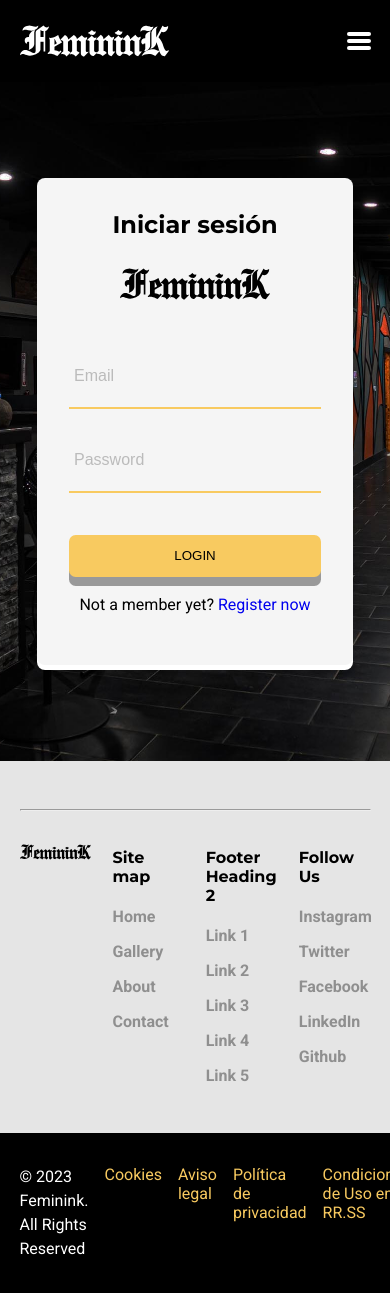
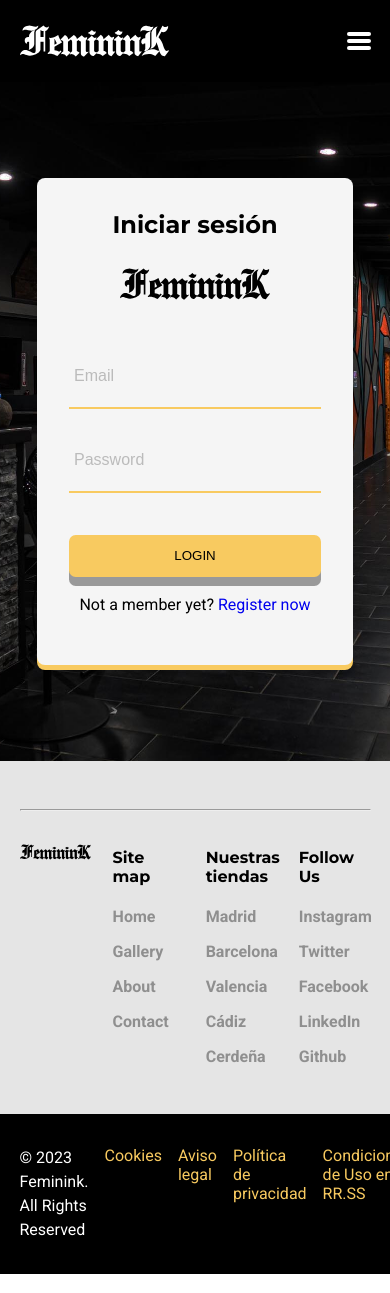
Before and after one commit to Feminink/Feminink, a React (Create React App) app: page /login in a window 390 px wide. Shown: the top 1293 px of the page. Built offline with nearby package versions, Linux system fonts and the light colour scheme.

Commit message:
Cambios responsive

```diff
--- a/src/components/ContactComponent/ContactComponent.scss
+++ b/src/components/ContactComponent/ContactComponent.scss
@@ -15,7 +15,7 @@
   width: 90%;
   max-width: 500px;
   padding: 2em;
-  box-shadow: 0px 5px 0px white;
+  box-shadow: 0px 5px 0px #f8ca60;
   text-align: center;
   border-radius: .5em;
 
--- a/src/components/NavigationComponent/NavigationComponent.scss
+++ b/src/components/NavigationComponent/NavigationComponent.scss
@@ -28,7 +28,6 @@
         position: absolute;
         top: 0;
         left: 0;
-        width: 40%;
         background-color: whitesmoke;
         transform: translateX(-100%);
         transition: transform 0.5s ease-out;
@@ -90,4 +89,51 @@ body.menu-open {
     }
 }
 
+/* Extra small devices (phones, 600px and down) */
+@media only screen and (max-width: 600px) {
+
+  .header {
+
+    &__main-nav {
+      width: 70%;
+    }
+  }
+}
+
+/* Small devices (portrait tablets and large phones, 600px and up) */
+@media only screen and (min-width: 600px) {
+
+  .header {
+
+    &__main-nav {
+      width: 60%;
+    }
+  }
+}
+
+/* Medium devices (landscape tablets, 768px and up) */
+@media only screen and (min-width: 768px) {
+
+  .header {
+
+    &__main-nav {
+      width: 50%;
+    }
+  }
+}
+
+/* Large devices (laptops/desktops, 992px and up) */
+@media only screen and (min-width: 992px) {}
+
+/* Extra large devices (large laptops and desktops, 1200px and up) */
+@media only screen and (min-width: 1200px) {
+
+  .header {
+
+    &__main-nav {
+      width: 40%;
+    }
+  }
+}
+
 /* -- END NAVIGATION STYLES -- */
--- a/src/layout/FooterComponent/FooterComponent.jsx
+++ b/src/layout/FooterComponent/FooterComponent.jsx
@@ -38,13 +38,13 @@ const FooterComponent = () => {
               </ul>
             </div>
             <div className="footer-nav__column">
-              <h4 className="footer-nav__h4 h4">Footer Heading 2</h4>
+              <h4 className="footer-nav__h4 h4">Nuestras tiendas</h4>
               <ul className="footer-nav__ul">
-                <li className="footer-nav__li li"><Link to="#" className="footer-nav__link link">Link 1</Link></li>
-                <li className="footer-nav__li li"><Link to="#" className="footer-nav__link link">Link 2</Link></li>
-                <li className="footer-nav__li li"><Link to="#" className="footer-nav__link link">Link 3</Link></li>
-                <li className="footer-nav__li li"><Link to="#" className="footer-nav__link link">Link 4</Link></li>
-                <li className="footer-nav__li li"><Link to="#" className="footer-nav__link link">Link 5</Link></li>
+                <li className="footer-nav__li li"><Link to="#" className="footer-nav__link link">Madrid</Link></li>
+                <li className="footer-nav__li li"><Link to="#" className="footer-nav__link link">Barcelona</Link></li>
+                <li className="footer-nav__li li"><Link to="#" className="footer-nav__link link">Valencia</Link></li>
+                <li className="footer-nav__li li"><Link to="#" className="footer-nav__link link">Cádiz</Link></li>
+                <li className="footer-nav__li li"><Link to="#" className="footer-nav__link link">Cerdeña</Link></li>
               </ul>
             </div>
             <div className="footer-nav__column">
```
Also changed, not shown: back.json (added, +19 -0 lines).
